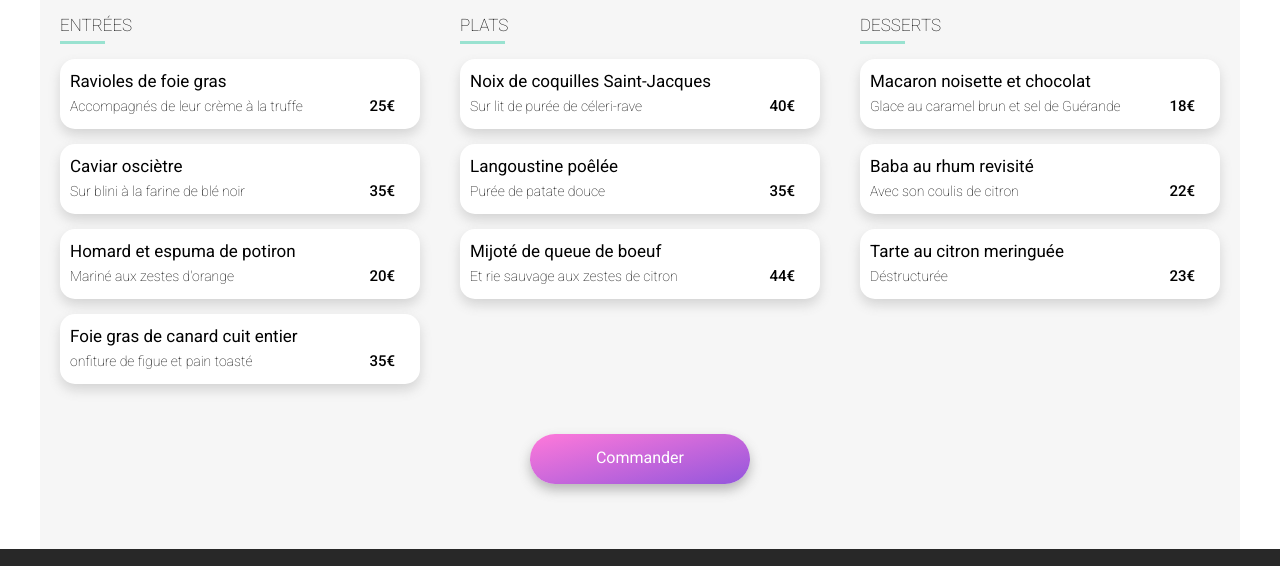
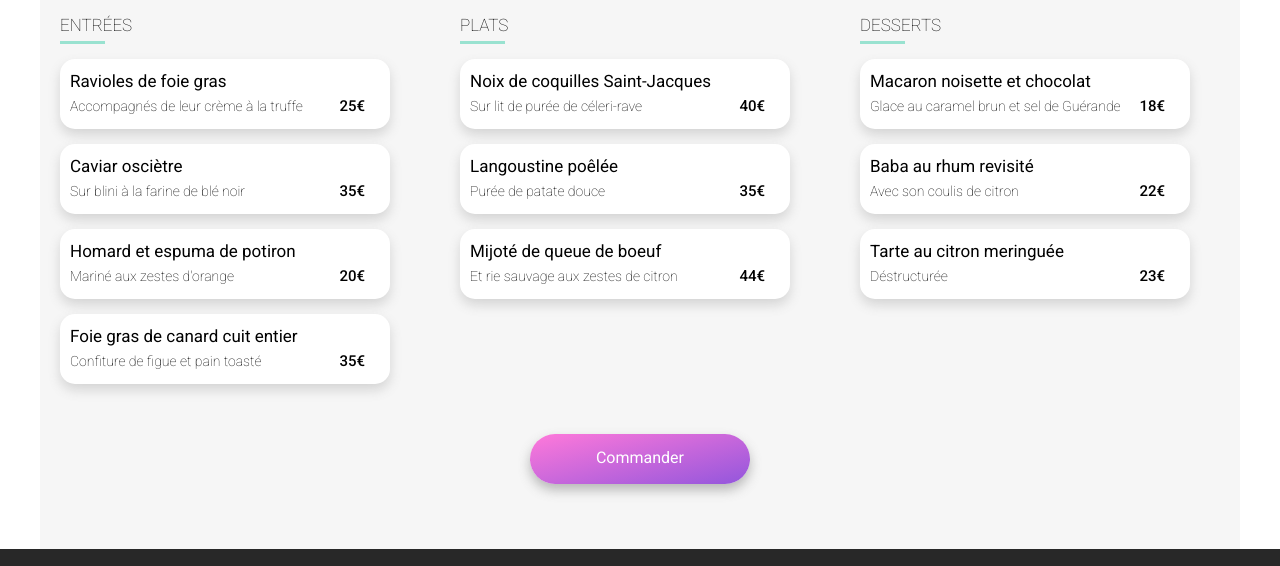
Before and after one commit to jessygnt/p3_ohmyfood, a website: page pages/la-note-enchantee.html in a window 1280 px wide. Shown: the part 810-1376 px from the top of the page. Drawn offline with Linux system fonts and the light colour scheme; a web font is replaced by a local one.

Commit message:
Finalisation des détails

```diff
--- a/css/sass/components/_card-menu.scss
+++ b/css/sass/components/_card-menu.scss
@@ -16,6 +16,10 @@
         font-size: 17px;
         font-weight: 400;
         margin: 0;
+        width: 330px;
+        text-overflow: ellipsis;
+        overflow: hidden;
+        white-space: nowrap;
     }
 
     p {
@@ -25,8 +29,10 @@
     }
 
     .description-text {
+        width: 300px;
         text-overflow: ellipsis;
         overflow: hidden;
+        white-space: nowrap;
     }
 
     .price {
@@ -86,3 +92,35 @@
         transform: rotate(360deg);
     }
 }
+
+/* RESPONSIVE */
+
+@media (min-width: 1200px) {
+
+    .content-restaurant {
+        width: 1200px;
+        margin: -55px auto 0 auto;
+    }
+
+    .menu {
+        display: flex;
+        justify-content: space-between;
+    }
+
+    .menu-section {
+        .card-menu {
+            width: 330px;
+            height: 70px;
+            background-color: white;
+            padding: 10px;
+            border-radius: 15px;
+            display: flex;
+            flex-direction: column;
+            justify-content: space-around;
+            margin-top: 15px;
+            box-shadow: 0 6px 12px #6b6b6b3c;
+            position: relative;
+            overflow: hidden;
+        }
+    }
+}
--- a/pages/la-note-enchantee.html
+++ b/pages/la-note-enchantee.html
@@ -63,7 +63,7 @@
                         <div class="card-menu apparition" id="case-1">
                             <h1>Ravioles de foie gras</h1>
                             <div class="description-menu">
-                                <p>Accompagnés de leur crème à la truffe</p>
+                                <p class="description-text">Accompagnés de leur crème à la truffe</p>
                                 <p class="price">25€</p>
                             </div>
                             <div class="validation-box">
@@ -73,7 +73,7 @@
                         <div class="card-menu apparition" id="case-2">
                             <h1>Caviar osciètre</h1>
                             <div class="description-menu">
-                                <p>Sur blini à la farine de blé noir</p>
+                                <p class="description-text">Sur blini à la farine de blé noir</p>
                                 <p class="price">35€</p>
                             </div>
                             <div class="validation-box">
@@ -83,7 +83,7 @@
                         <div class="card-menu apparition" id="case-3">
                             <h1>Homard et espuma de potiron</h1>
                             <div class="description-menu">
-                                <p>Mariné aux zestes d'orange</p>
+                                <p class="description-text">Mariné aux zestes d'orange</p>
                                 <p class="price">20€</p>
                             </div>
                             <div class="validation-box">
@@ -93,7 +93,7 @@
                         <div class="card-menu apparition" id="case-4">
                             <h1>Foie gras de canard cuit entier</h1>
                             <div class="description-menu">
-                                <p>onfiture de figue et pain toasté</p>
+                                <p class="description-text">Confiture de figue et pain toasté</p>
                                 <p class="price">35€</p>
                             </div>
                             <div class="validation-box">
@@ -114,7 +114,7 @@
                         <div class="card-menu">
                             <h1>Noix de coquilles Saint-Jacques</h1>
                             <div class="description-menu">
-                                <p>Sur lit de purée de céleri-rave</p>
+                                <p class="description-text">Sur lit de purée de céleri-rave</p>
                                 <p class="price">40€</p>
                             </div>
                             <div class="validation-box">
@@ -124,7 +124,7 @@
                         <div class="card-menu apparition" id="case-6">
                             <h1>Langoustine poêlée</h1>
                             <div class="description-menu">
-                                <p>Purée de patate douce</p>
+                                <p class="description-text">Purée de patate douce</p>
                                 <p class="price">35€</p>
                             </div>
                             <div class="validation-box">
@@ -134,7 +134,7 @@
                         <div class="card-menu apparition" id="case-7">
                             <h1>Mijoté de queue de boeuf</h1>
                             <div class="description-menu">
-                                <p>Et rie sauvage aux zestes de citron</p>
+                                <p class="description-text">Et rie sauvage aux zestes de citron</p>
                                 <p class="price">44€</p>
                             </div>
                             <div class="validation-box">
@@ -155,7 +155,7 @@
                         <div class="card-menu">
                             <h1>Macaron noisette et chocolat</h1>
                             <div class="description-menu">
-                                <p>Glace au caramel brun et sel de Guérande</p>
+                                <p class="description-text">Glace au caramel brun et sel de Guérande</p>
                                 <p class="price">18€</p>
                             </div>
                             <div class="validation-box">
@@ -165,7 +165,7 @@
                         <div class="card-menu apparition" id="case-9">
                             <h1>Baba au rhum revisité</h1>
                             <div class="description-menu">
-                                <p>Avec son coulis de citron</p>
+                                <p class="description-text">Avec son coulis de citron</p>
                                 <p class="price">22€</p>
                             </div>
                             <div class="validation-box">
```
Also changed, not shown: pages/a-la-francaise.html (+8 -8 lines), pages/la-palette-du-gout.html (+8 -8 lines), pages/le-delice-des-sens.html (+8 -8 lines), css/style.css, 1 other file.
